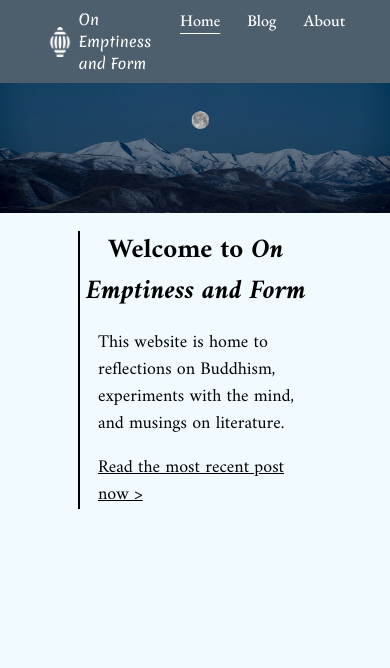
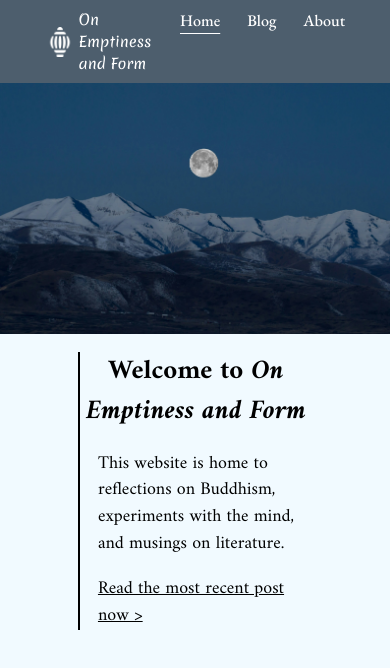
Before and after one commit to EnterOrion/my-blog, a SvelteKit app: page / in a window 390 px wide. Shown: the top 668 px of the page. Built offline with nearby package versions, Linux system fonts and the light colour scheme.

Commit message:
Fix styling of images for smaller devices

```diff
--- a/src/styles/components/hero.scss
+++ b/src/styles/components/hero.scss
@@ -12,3 +12,15 @@
 	block-size: 100%;
 	object-fit: cover;
 }
+
+@media (max-width: 800px) {
+	.hero .frame {
+		aspect-ratio: 16/9;
+	}
+}
+
+@media (max-width: 500px) {
+	.hero .frame {
+		aspect-ratio: 14/9;
+	}
+}
--- a/src/styles/pages/about.scss
+++ b/src/styles/pages/about.scss
@@ -24,3 +24,9 @@
 	display: flex;
 	gap: 1rem;
 }
+
+@media (max-width: 1054px) {
+	.photo-text {
+		flex-direction: column;
+	}
+}
```
